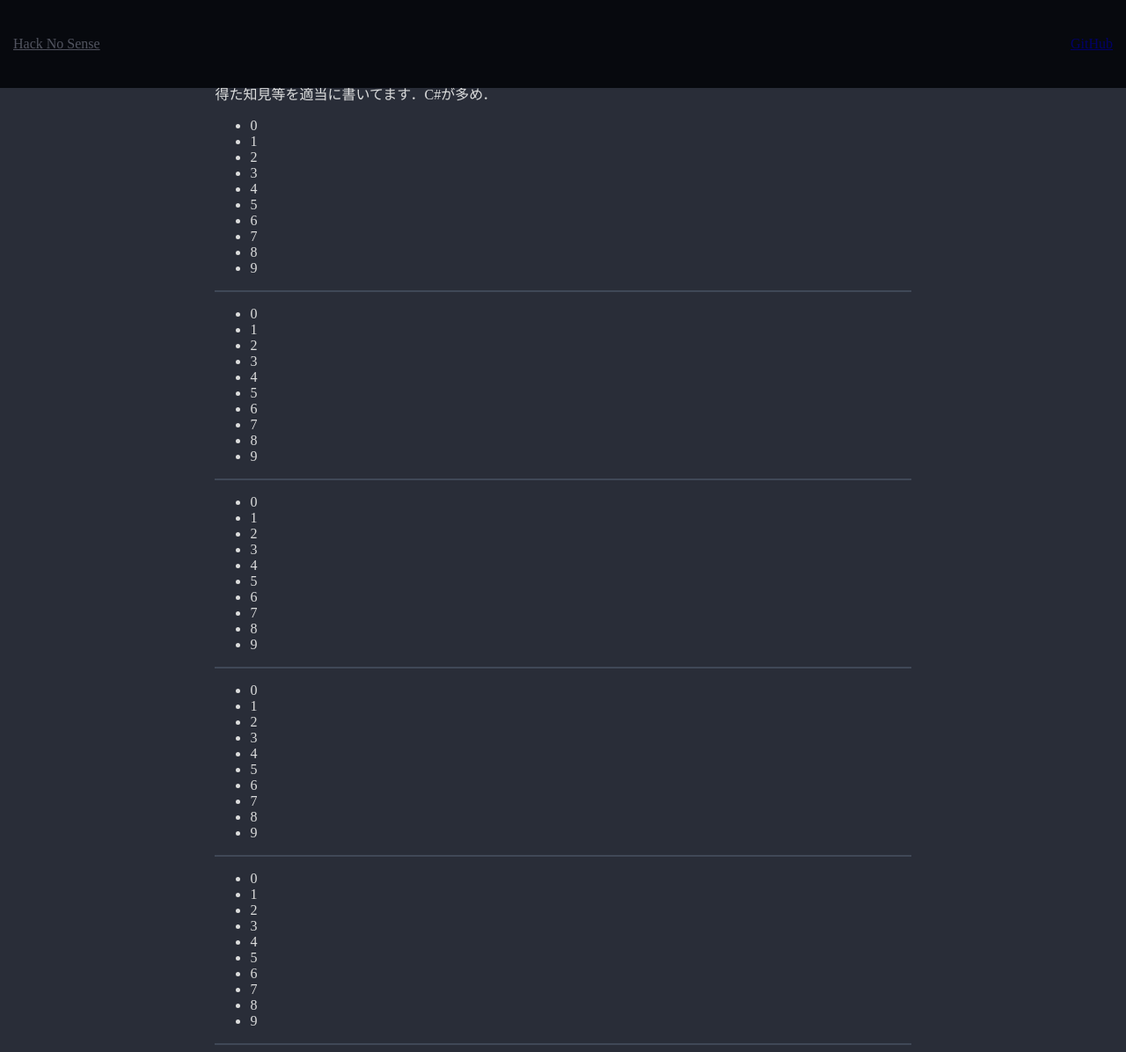
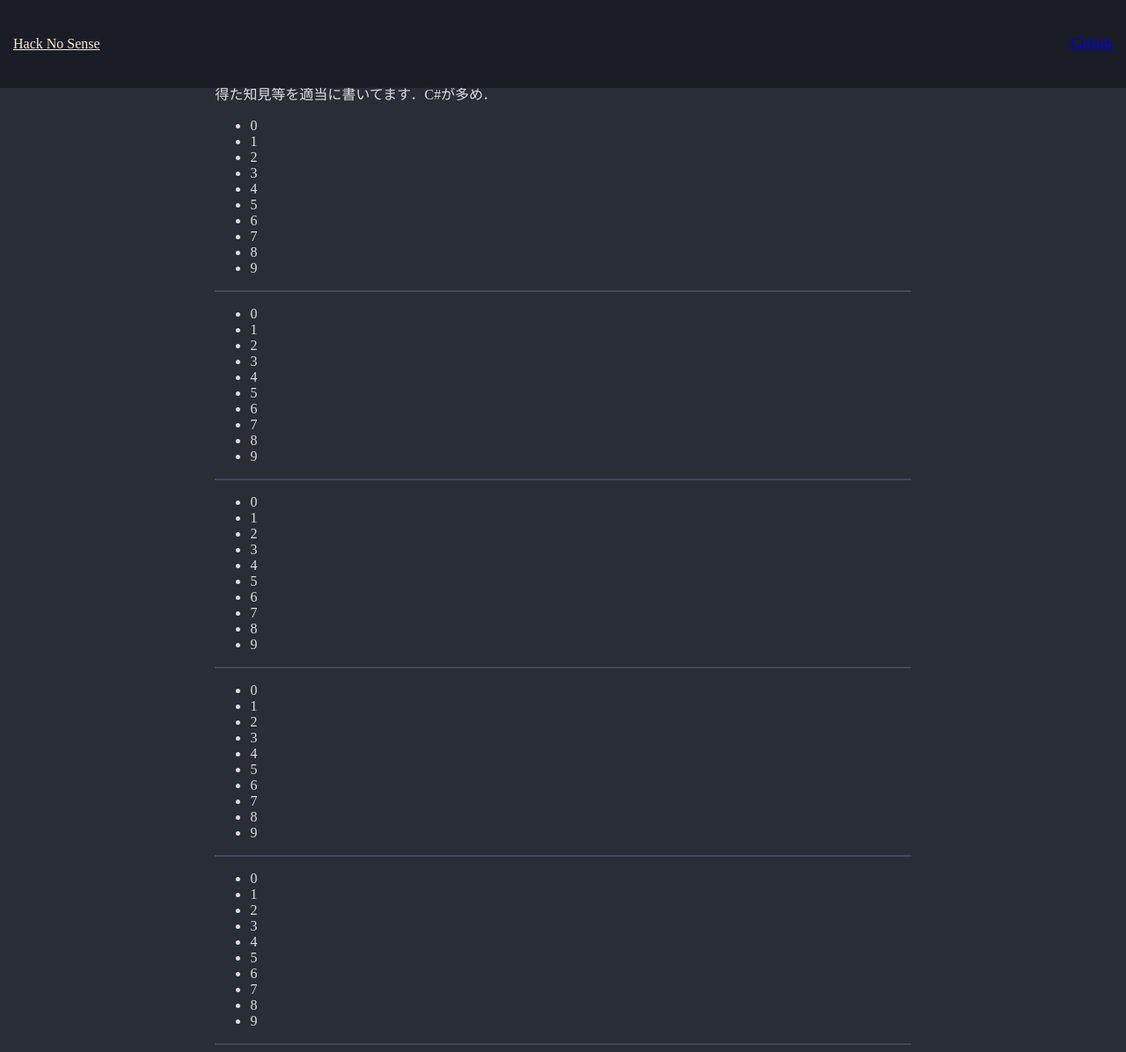
Before and after one commit to maemon4095/Hack-a-Sense, a Jekyll site: the page built from pages/home.md, in a window 1280 px wide and 1196 px high. Shown: the whole window at 88% size. Built offline with Jekyll 4.4.1, drawn with Linux system fonts in a browser that asks for light colours; comment, search, counter and statistics services are not loaded.

Commit message:
copy from main

```diff
--- a/assets/sass/style.scss
+++ b/assets/sass/style.scss
@@ -18,8 +18,8 @@ header {
   left: 0;
   width: 100%;
   padding: 15px;
-  background-color: $main-bg-dark-color;
-  mix-blend-mode: overlay;
+  background-color: rgba($main-bg-dark-color, 0.7);
+  mix-blend-mode: normal;
   backdrop-filter: blur(6px);
 
   .flexbox {
```
